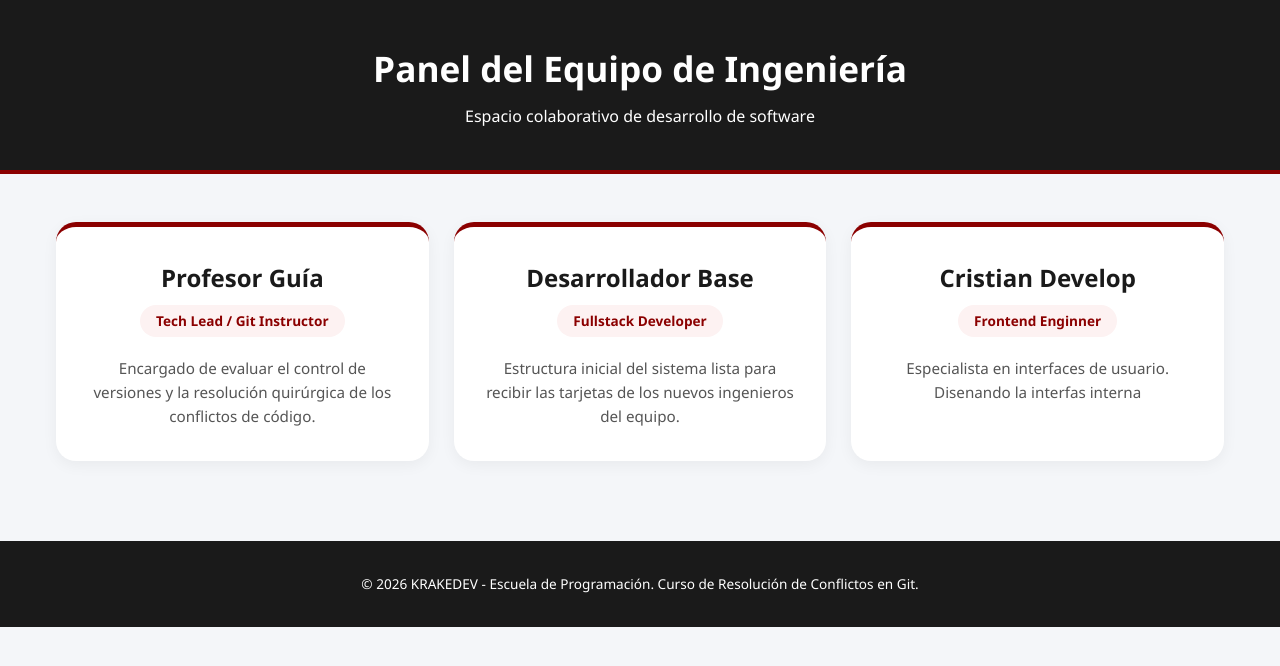
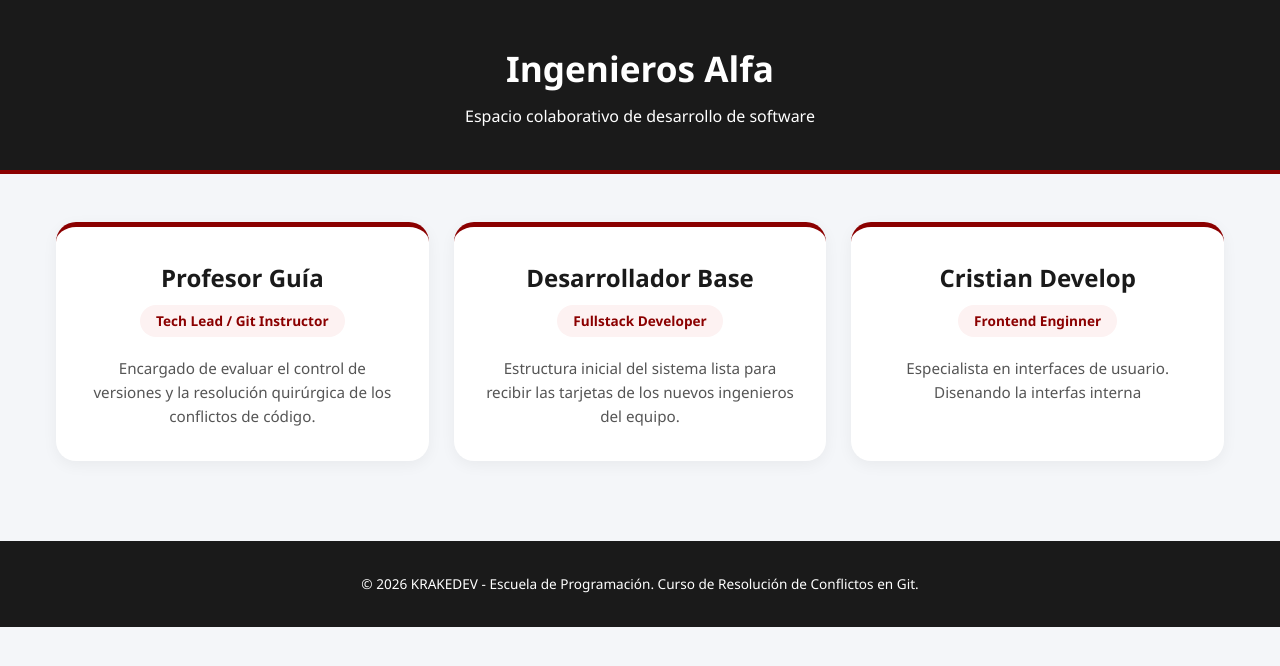
Before and after one commit to luis-pixel89/web-equipo, a plain HTML site: page practica_conflictos/index.html in a window 1280 px wide. Drawn offline with Linux system fonts and the light colour scheme.

Commit message:
feat: personalizar titulo de la web

```diff
--- a/practica_conflictos/index.html
+++ b/practica_conflictos/index.html
@@ -8,7 +8,7 @@
 </head>
 <body>
     <header class="main-header">
-        <h1>Panel del Equipo de Ingeniería</h1>
+        <h1>Ingenieros Alfa</h1>
         <p>Espacio colaborativo de desarrollo de software</p>
     </header>
 
```
